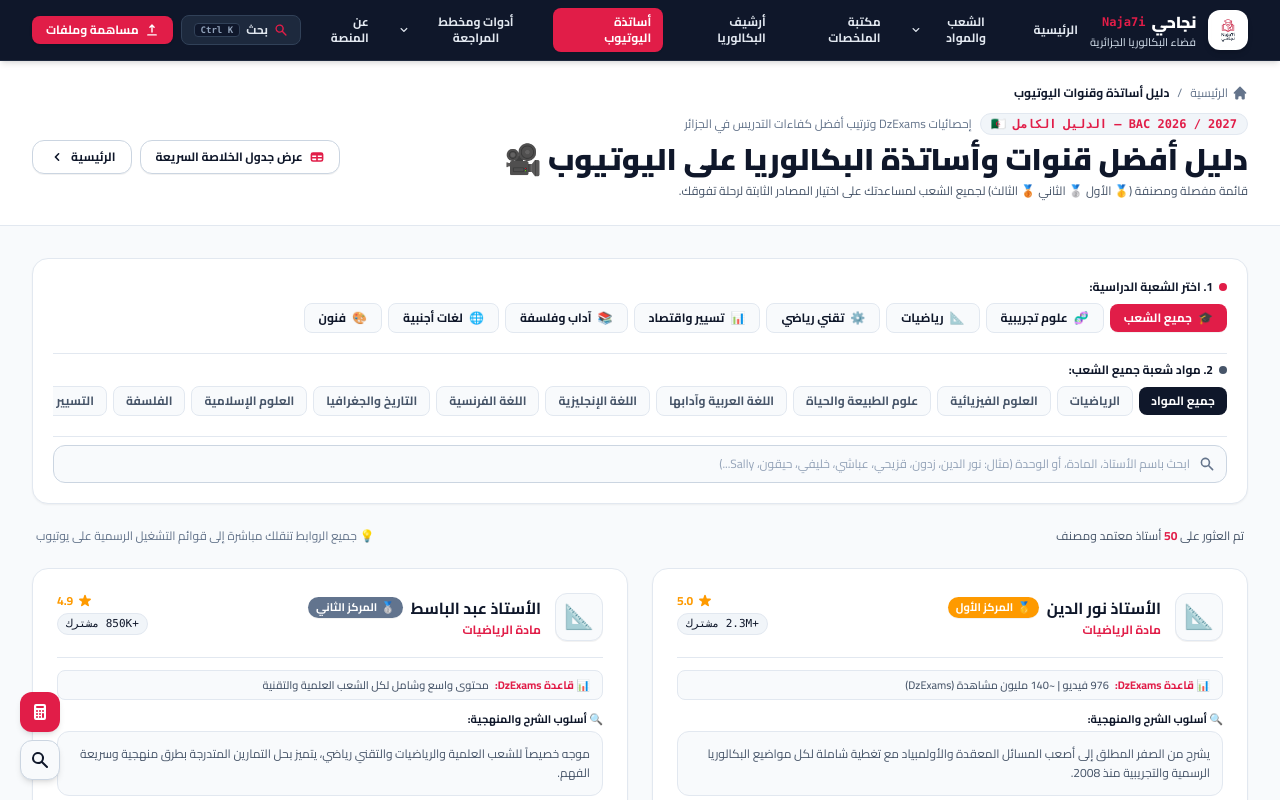
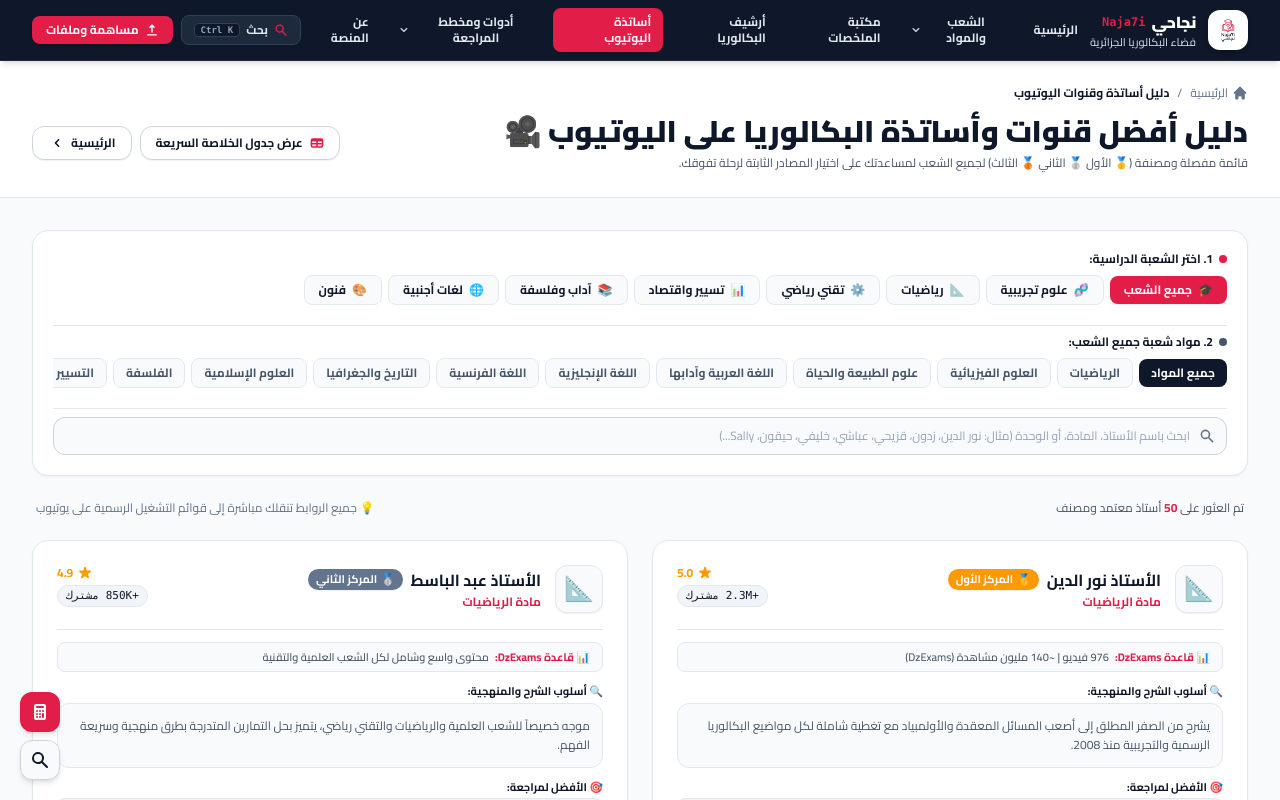
Before and after one commit to anis-py19/Naja7i, a React (Vite) app: page /youtube-teachers in a window 1280 px wide. Shown: the top 800 px of the page. Built offline with nearby package versions, Linux system fonts and the light colour scheme.

Commit message:
feat: implement QuizBank, StudyPlanner, and YouTubeTeachers pages for interactive learning features

```diff
--- a/src/pages/QuizBankPage.jsx
+++ b/src/pages/QuizBankPage.jsx
@@ -166,12 +166,6 @@ export default function QuizBankPage() {
 
           <div className="flex flex-col md:flex-row md:items-center justify-between gap-4">
             <div>
-              <div className="flex items-center gap-2 mb-1.5 flex-wrap">
-                <span className="px-2.5 py-0.5 rounded-full bg-rose-50 text-[#E11D48] font-bold text-xs font-mono border border-rose-200">
-                  منهاج البكالوريا الوزاري 2026/2027 🇩🇿
-                </span>
-                <span className="text-xs text-[#64748B]">تصحيح فوري وشروحات نموذجية معللة</span>
-              </div>
               <h1 className="text-2xl sm:text-3xl font-black text-[#0F172A]">
                 بنك الأسئلة والاختبارات السريعة (Quiz & QCM) ⏱️
               </h1>
--- a/src/pages/StudyPlannerPage.jsx
+++ b/src/pages/StudyPlannerPage.jsx
@@ -228,12 +228,6 @@ export default function StudyPlannerPage() {
 
             <div className="flex flex-col md:flex-row md:items-center justify-between gap-4">
               <div>
-                <div className="flex items-center gap-2 mb-1.5 flex-wrap">
-                  <span className="px-2.5 py-0.5 rounded-full bg-[#F1F5F9] text-[#E11D48] font-bold text-xs font-mono border border-[#E2E8F0]">
-                    ورقة A4 واحدة جاهزة للطباعة والتأشير (Cocher) 🖨️
-                  </span>
-                  <span className="text-xs text-[#64748B]">مخصص لكل شعبة حسب المعاملات الرسمية</span>
-                </div>
                 <h1 className="text-2xl sm:text-3xl font-black text-[#0F172A]">
                   مخطط وجداول مراجعة البكالوريا (2026/2027)
                 </h1>
--- a/src/pages/YouTubeTeachersPage.jsx
+++ b/src/pages/YouTubeTeachersPage.jsx
@@ -116,12 +116,6 @@ export default function YouTubeTeachersPage() {
 
           <div className="flex flex-col md:flex-row md:items-center justify-between gap-4">
             <div>
-              <div className="flex items-center gap-2 mb-1.5">
-                <span className="px-2.5 py-0.5 rounded-full bg-[#F1F5F9] text-[#E11D48] font-bold text-xs font-mono border border-[#E2E8F0]">
-                  BAC 2026 / 2027 — الدليل الكامل 🇩🇿
-                </span>
-                <span className="text-xs text-[#64748B]">إحصائيات DzExams وترتيب أفضل كفاءات التدريس في الجزائر</span>
-              </div>
               <h1 className="text-2xl sm:text-3xl font-black text-[#0F172A]">
                 دليل أفضل قنوات وأساتذة البكالوريا على اليوتيوب 🎥
               </h1>
```
